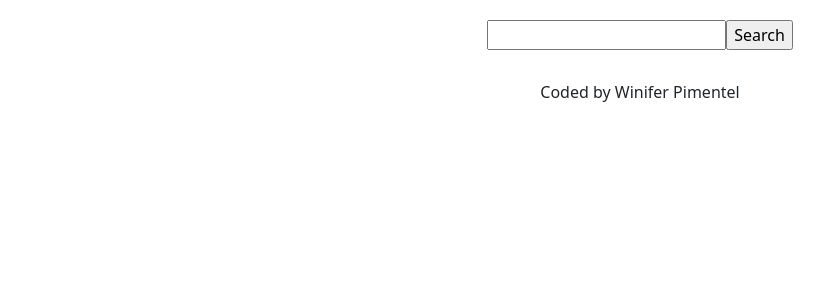
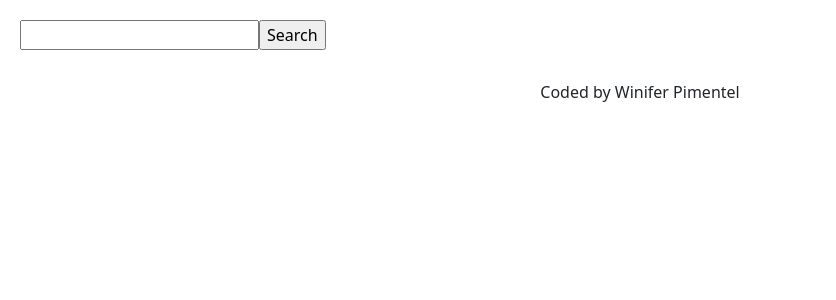
Before and after one commit to wpiment1/dictionary-project, a React (Create React App) app: page / in a window 1280 px wide. Shown: the top 300 px of the page, without its empty margins (0-836 px from the left). Built offline with nearby package versions, Linux system fonts and the light colour scheme.

Commit message:
rendered synonyms

```diff
--- a/src/Dictionary.css
+++ b/src/Dictionary.css
@@ -1,4 +1,4 @@
 .Dictionary {
- text-align: center;
- margin-top: 20px;
+ /* text-align: center; */
+ margin: 20px 0px 0px 20px;
 }
--- a/src/Meaning.js
+++ b/src/Meaning.js
@@ -1,4 +1,5 @@
 import React from "react";
+import Synonyms from "./Synonyms";
 
 export default function Meaning(props) {
   return (
@@ -10,7 +11,8 @@
             <p>
               {definition.definition}
               <br />
-              <em>{definition.example}</em>
+              Example: <em>{definition.example}</em>
+              <Synonyms synonyms={definition.synonyms} />
             </p>
           </div>
         );
--- /dev/null
+++ b/src/Synonyms.js
@@ -0,0 +1,15 @@
+import React from "react";
+
+export default function Synonyms(props) {
+  if (props.synonyms) {
+    return (
+      <ul className="Synonyms">
+        {props.synonyms.map(function (synonym, index) {
+          return <li key={index}>{synonym}</li>;
+        })}
+      </ul>
+    );
+  } else {
+    return null;
+  }
+}
```
